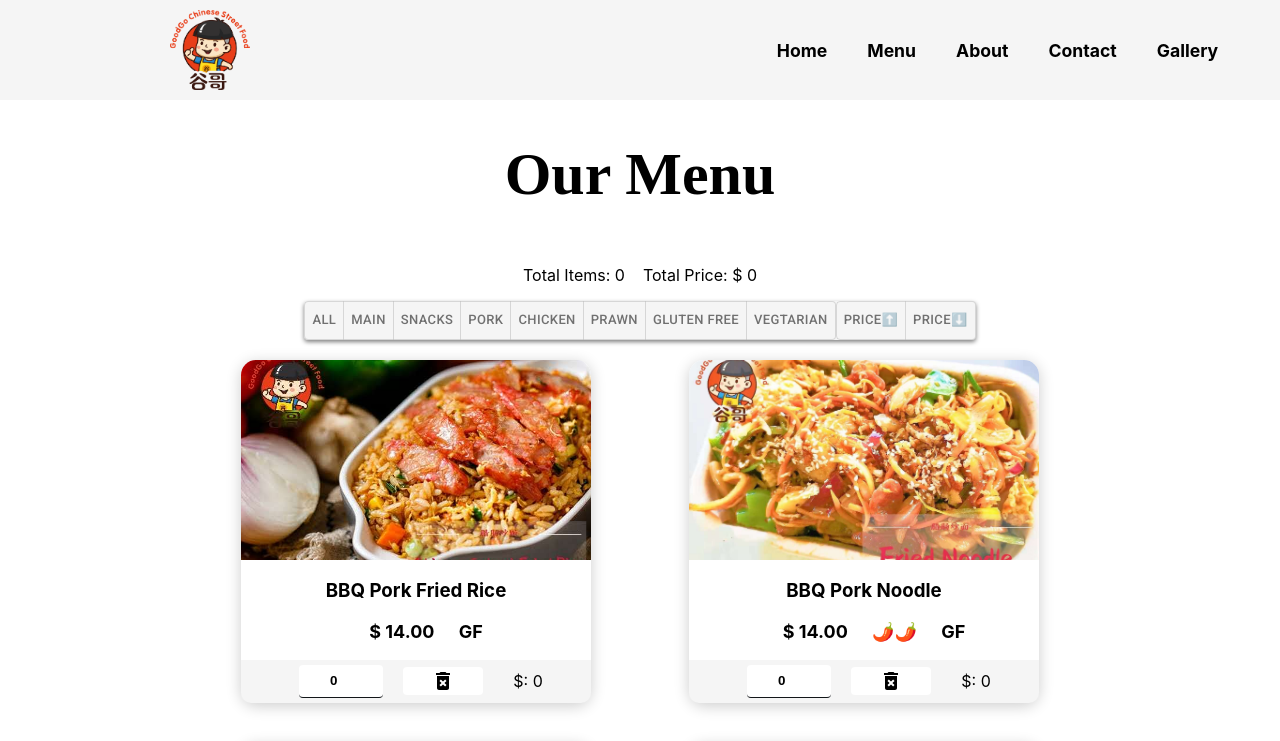
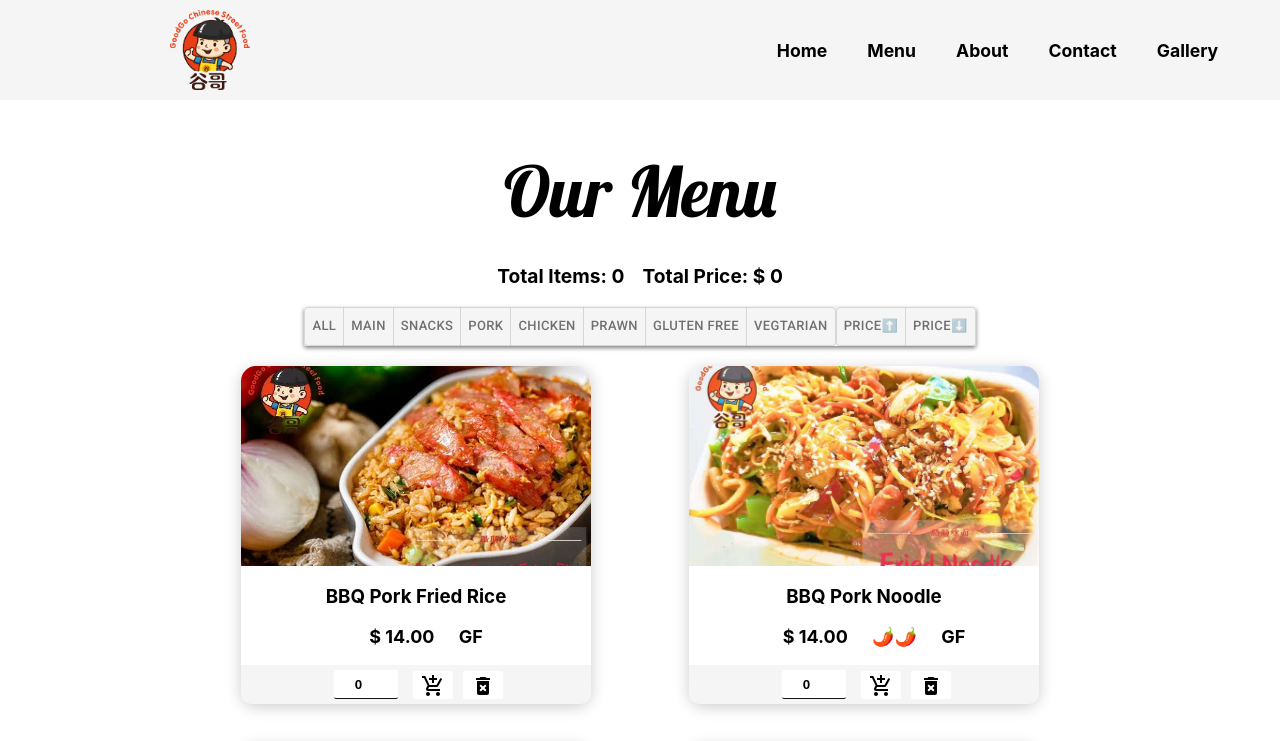
Before and after one commit to WeitaoJiang85/react-final-project-foodvan, a React (Create React App) app: page /menu in a window 1280 px wide. Shown: the top 741 px of the page. Built offline with nearby package versions, Linux system fonts and the light colour scheme; no server answers; a web font is replaced by a local one.

Commit message:
Change shopping cart

```diff
--- a/public/index.html
+++ b/public/index.html
@@ -61,7 +61,12 @@
       href="https://fonts.googleapis.com/css2?family=Shrikhand&display=swap"
       rel="stylesheet"
     />
-
+    <link rel="preconnect" href="https://fonts.googleapis.com" />
+    <link rel="preconnect" href="https://fonts.gstatic.com" crossorigin />
+    <link
+      href="https://fonts.googleapis.com/css2?family=Lobster&display=swap"
+      rel="stylesheet"
+    />
     <!--
       manifest.json provides metadata used when your web app is installed on a
       user's mobile device or desktop. See https://developers.google.com/web/fundamentals/web-app-manifest/
--- a/src/App.js
+++ b/src/App.js
@@ -1,7 +1,14 @@
 import Routing from "./component/Routing.js";
+import React, { useState } from "react";
 
-function App() {
-  return <Routing />;
+export const Context = React.createContext();
+export function App(props) {
+  const [shoppingcart, setShoppingCart] = useState([]);
+  return (
+    <Context.Provider value={{ shoppingcart, setShoppingCart }}>
+      <Routing />
+    </Context.Provider>
+  );
 }
 
 export default App;
--- a/src/component/MenuItem.js
+++ b/src/component/MenuItem.js
@@ -1,4 +1,5 @@
 import DeleteForeverIcon from "@mui/icons-material/DeleteForever";
+import AddShoppingCartIcon from "@mui/icons-material/AddShoppingCart";
 
 export default function MenuItem({
   id,
@@ -9,11 +10,11 @@ export default function MenuItem({
   spiciness,
   isGF,
   isVegan,
-  quantity,
-  subtotal,
   isAdded,
   handleRemove,
-  handleQuantityChange,
+  handleChange,
+  handleAdd,
+  qty,
 }) {
   return (
     <div className="menuItem">
@@ -43,12 +44,14 @@ export default function MenuItem({
           min="0"
           max="20"
           placeholder="0"
-          onChange={(e) => handleQuantityChange(e, id)}
+          onChange={(e) => handleChange(e, id)}
         />
+        <button type="button" onClick={() => handleAdd(id)}>
+          <AddShoppingCartIcon />
+        </button>
         <button type="reset" onClick={() => handleRemove(id)}>
           <DeleteForeverIcon />
         </button>
-        <span>$: {subtotal}</span>
       </form>
     </div>
   );
--- a/src/pages/Gallery.js
+++ b/src/pages/Gallery.js
@@ -10,10 +10,12 @@ const API_KEY = process.env.REACT_APP_API_KEY;
 
 export default function Gallery() {
   const [result, setResult] = useState([]);
+  const [loading, setLoading] = useState(false);
 
   useEffect(() => {
+    setLoading(true);
     fetch(
-      `https://www.flickr.com/services/rest/?method=flickr.people.getPhotos&api_key=${API_KEY}&user_id=196116593%40N05&per_page=58&page=1&format=json&nojsoncallback=1`
+      `https://www.flickr.com/services/rest/?method=flickr.people.getPhotos&api_key=${API_KEY}&user_id=196116593%40N05&per_page=30&page=1&format=json&nojsoncallback=1`
     )
       .then((res) => {
         return res.json();
@@ -27,6 +29,7 @@ export default function Gallery() {
             server_id: item.server,
           }));
           setResult(searchResult);
+          setLoading(false);
         }
       })
       .catch((error) => {
@@ -34,6 +37,7 @@ export default function Gallery() {
       });
   }, []);
 
+  if (loading === true) return <h1>Loading...</h1>;
   return (
     <div className="gallery-page">
       <h1 className="gallery-page-title ">
--- a/src/pages/Menu.js
+++ b/src/pages/Menu.js
@@ -1,16 +1,17 @@
 import { ProductList } from "./ProductList";
 import MenuItem from "../component/MenuItem";
 import "../styles/Menu.css";
-import { useState } from "react";
-
+import React, { useState, useEffect, useContext } from "react";
+import { Context } from "../App";
 import ToggleButton from "@mui/material/ToggleButton";
 import ToggleButtonGroup from "@mui/material/ToggleButtonGroup";
 
 function Menu() {
   const [products, setProducts] = useState(ProductList);
-  const [shoppingcart, setShoppingCart] = useState([]);
-  const [totalprice, setTotalPrice] = useState(0);
-  const [totalitems, setTotalItems] = useState(0);
+  const [quantity, setQuantity] = useState(0);
+  const [totalPrice, setTotalPrice] = useState(0);
+  const [totalItems, setTotalItems] = useState(0);
+  const { shoppingcart, setShoppingCart } = useContext(Context);
 
   const filter = (keyword) => {
     if (keyword === "all") {
@@ -31,71 +32,85 @@ function Menu() {
   };
 
   const sortByPrice = (keyword) => {
-    const newproducts = products.slice();
+    const newProducts = products.slice();
     if (keyword === "up") {
-      setProducts(newproducts.sort((a, b) => a.price - b.price));
+      setProducts(newProducts.sort((a, b) => a.price - b.price));
     } else if (keyword === "down") {
-      setProducts(newproducts.sort((a, b) => b.price - a.price));
+      setProducts(newProducts.sort((a, b) => b.price - a.price));
     } else setProducts(products);
   };
 
-  const handleTotalPrice = () => {
-    let totalPrice = shoppingcart.reduce(
-      (sum, e) => sum + Number(e.subtotal || 0),
+  const handleTotalItems = () => {
+    const newTotalItems = shoppingcart.reduce(
+      (sum, e) => sum + Number(e.qty),
       0
     );
-    return totalPrice;
+    setTotalItems(newTotalItems);
+    console.log(totalItems);
   };
 
-  const handleTotalItems = () => {
-    let totalitems = shoppingcart.reduce(
-      (sum, e) => sum + Number(e.quantity || 0),
+  useEffect(() => handleTotalItems(), [shoppingcart, quantity]);
+
+  const handleTotalPrice = () => {
+    const newTotalPrice = shoppingcart.reduce(
+      (sum, e) => sum + Number(e.qty * e.price),
       0
     );
-    return totalitems;
+    setTotalPrice(newTotalPrice);
+    console.log(totalPrice);
   };
 
-  /* const handleCart = () => {
-    let cart = products.filter((item) => item.isAdded === true);
-    console.log(cart);
-  };*/
+  useEffect(() => handleTotalPrice(), [shoppingcart, quantity]);
 
   const handleRemove = (id) => {
-    const newcart = shoppingcart.filter((item) => item.id !== id);
-    setShoppingCart([...newcart]);
-    setTotalPrice(handleTotalPrice());
-    setTotalItems(handleTotalItems());
-    const delitem = products.filter((item) => item.id === id);
-    delitem[0].isAdded = false;
-    delitem[0].quantity = 0;
-    delitem[0].subtotal = 0;
+    const newList = products.map((item) =>
+      item.id === id ? { ...item, isAdded: false, qty: 0 } : item
+    );
+    setProducts(newList);
+    setShoppingCart(shoppingcart.filter((item) => item.id !== id));
+    console.log(`shoppingcart`, shoppingcart);
+    console.log(`products`, products);
+  };
+
+  const handleChange = (e, id) => {
+    setQuantity(e.target.value);
+    if (e.target.value > 0) {
+      const newShopping = shoppingcart.filter((item) => item.id === id);
+      if (newShopping.length > 0) {
+        newShopping[0].qty = e.target.value;
+        console.log(`newshopping1`, newShopping);
+      } else {
+        const newShopping = products.filter((item) => item.id === id);
+        newShopping[0].qty = e.target.value;
+        console.log(`newshopping2`, newShopping);
+      }
+    } else {
+      const newList = products.map((item) =>
+        item.id === id ? { ...item, isAdded: false, qty: 0 } : item
+      );
+      setProducts(newList);
+      setShoppingCart(shoppingcart.filter((item) => item.id !== id));
+    }
+  };
+
+  const handleAdd = (id) => {
+    const newShopping = products.filter((item) => item.id === id);
+    if (newShopping[0].isAdded === false) {
+      newShopping[0].isAdded = true;
+      setShoppingCart([...shoppingcart, { ...newShopping[0] }]);
+    }
 
     console.log(`shoppingcart`, shoppingcart);
     console.log(`products`, products);
-  };
-  const handleQuantityChange = (e, id) => {
-    const newshopping = products.filter((item) => item.id === id);
-
-    if (e.target.value > 0) {
-      newshopping[0].isAdded = true;
-      newshopping[0].quantity = e.target.value;
-      newshopping[0].subtotal = e.target.value * newshopping[0].price;
-      console.log(`newshopping`, newshopping);
-    }
-
-    const cart = products.filter((item) => item.isAdded === true);
-    setShoppingCart(cart);
-    setTotalPrice(handleTotalPrice());
-    setTotalItems(handleTotalItems());
   };
 
   return (
     <div className="menu">
       <h1 className="menuTitle">Our Menu</h1>
-      <p>
-        <span>Total Items: {totalitems}</span>
+      <p className="info-bar">
+        <span>Total Items: {totalItems}</span>
         &nbsp;&nbsp;&nbsp;&nbsp;
-        <span>Total Price: $ {totalprice}</span>
+        <span>Total Price: $ {totalPrice}</span>
       </p>
       <div className="filter">
         <ToggleButtonGroup
@@ -151,9 +166,7 @@ function Menu() {
         {products.map((item) => {
           return (
             <MenuItem
-              products={products}
               key={item.id}
-              index={item.index}
               id={item.id}
               name={item.name}
               imgURL={item.imgURL}
@@ -162,11 +175,12 @@ function Menu() {
               spiciness={item.spiciness}
               isGF={item.isGF}
               isVegan={item.isVegan}
-              quantity={item.quantity}
+              qty={item.qty}
               subtotal={item.subtotal}
               isAdded={item.isAdded}
-              handleQuantityChange={handleQuantityChange}
-              handleRemove={() => handleRemove(item.id)}
+              handleChange={(e) => handleChange(e, item.id)}
+              handleRemove={(e) => handleRemove(e, item.id)}
+              handleAdd={() => handleAdd(item.id)}
             />
           );
         })}
--- a/src/pages/ProductList.js
+++ b/src/pages/ProductList.js
@@ -21,9 +21,8 @@ export const ProductList = [
     spiciness: 0,
     isGF: true,
     isVegan: false,
-    quantity: 0,
-    subtotal: 0,
     isAdded: false,
+    qty: 0,
   },
   {
     id: 2,
@@ -34,9 +33,8 @@ export const ProductList = [
     spiciness: 2,
     isGF: true,
     isVegan: false,
-    quantity: 0,
-    subtotal: 0,
     isAdded: false,
+    qty: 0,
   },
   {
     id: 3,
@@ -47,9 +45,8 @@ export const ProductList = [
     spiciness: 1,
     isGF: true,
     isVegan: false,
-    quantity: 0,
-    subtotal: 0,
     isAdded: false,
+    qty: 0,
   },
   {
     id: 4,
@@ -60,9 +57,8 @@ export const ProductList = [
     spiciness: 1,
     isGF: true,
     isVegan: true,
-    quantity: 0,
-    subtotal: 0,
     isAdded: false,
+    qty: 0,
   },
   {
     id: 5,
@@ -73,9 +69,8 @@ export const ProductList = [
     spiciness: 0,
     isGF: true,
     isVegan: false,
-    quantity: 0,
-    subtotal: 0,
     isAdded: false,
+    qty: 0,
   },
   {
     id: 6,
@@ -86,9 +81,8 @@ export const ProductList = [
     spiciness: 0,
     isGF: true,
     isVegan: false,
-    quantity: 0,
-    subtotal: 0,
     isAdded: false,
+    qty: 0,
   },
   {
     id: 7,
@@ -99,9 +93,8 @@ export const ProductList = [
     spiciness: 0,
     isGF: false,
     isVegan: true,
-    quantity: 0,
-    subtotal: 0,
     isAdded: false,
+    qty: 0,
   },
   {
     id: 8,
@@ -112,9 +105,8 @@ export const ProductList = [
     spiciness: 1,
     isGF: true,
     isVegan: false,
-    quantity: 0,
-    subtotal: 0,
     isAdded: false,
+    qty: 0,
   },
   {
     id: 9,
@@ -125,9 +117,8 @@ export const ProductList = [
     spiciness: 0,
     isGF: false,
     isVegan: false,
-    quantity: 0,
-    subtotal: 0,
     isAdded: false,
+    qty: 0,
   },
   {
     id: 10,
@@ -138,9 +129,8 @@ export const ProductList = [
     spiciness: 3,
     isGF: true,
     isVegan: true,
-    quantity: 0,
-    subtotal: 0,
     isAdded: false,
+    qty: 0,
   },
   {
     id: 11,
@@ -151,9 +141,8 @@ export const ProductList = [
     spiciness: 0,
     isGF: true,
     isVegan: false,
-    quantity: 0,
-    subtotal: 0,
     isAdded: false,
+    qty: 0,
   },
   {
     id: 12,
@@ -164,8 +153,7 @@ export const ProductList = [
     spiciness: 2,
     isGF: true,
     isVegan: false,
-    quantity: 0,
-    subtotal: 0,
     isAdded: false,
+    qty: 0,
   },
 ];
--- a/src/styles/Menu.css
+++ b/src/styles/Menu.css
@@ -7,8 +7,10 @@
   flex-direction: column;
 }
 .menu .menuTitle {
-  font-family: cursive;
-  font-size: 60px;
+  font-family: "Lobster", cursive;
+  font-weight: 500;
+  font-size: 70px;
+  margin-bottom: 10px;
 }
 
 .menuList {
@@ -78,31 +80,35 @@
 .menuItem input {
   background-color: white;
   text-align: center;
-  width: 80px;
-  height: 28px;
+  width: 60px;
+  height: 24px;
   padding: 2px;
   margin: auto 10px;
-  color: black;
-  border-radius: 4px;
+  border-radius: 2px;
 }
 
 .menuItem button {
   background-color: white;
   text-align: center;
-  width: 80px;
+  width: 40px;
   height: 28px;
-  padding: 2px;
-  margin: auto 10px;
+  padding: 3px;
+  margin: auto 5px;
   color: black;
-  border-radius: 4px;
+  border-radius: 2px;
 }
 
 .filter {
   background-color: whitesmoke;
   text-align: center;
   margin: auto 10px;
-  border-radius: 4px;
+  border-radius: 2px;
   box-shadow: 0px 2px 4px rgba(0, 0, 0, 0.5);
+}
+
+.info-bar {
+  font-size: larger;
+  font-weight: 700;
 }
 
 @media only screen and (max-width: 1300px) {
```
